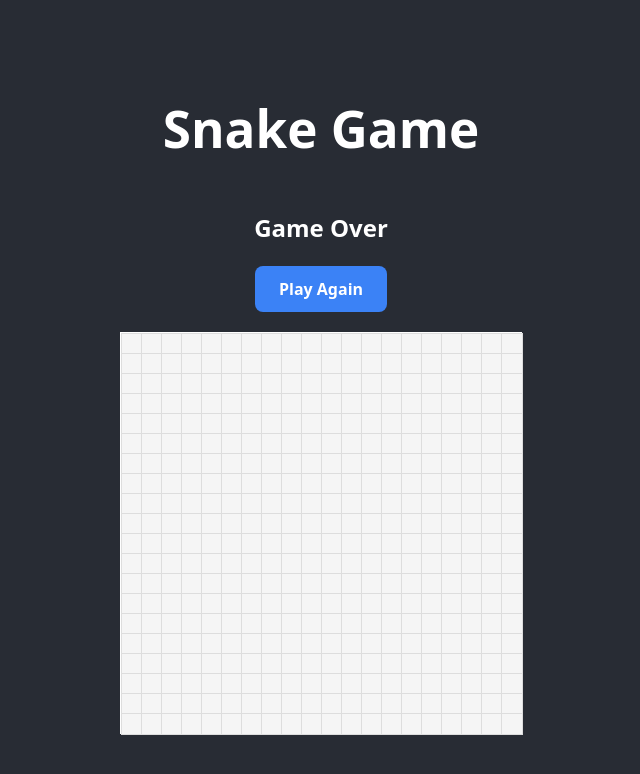
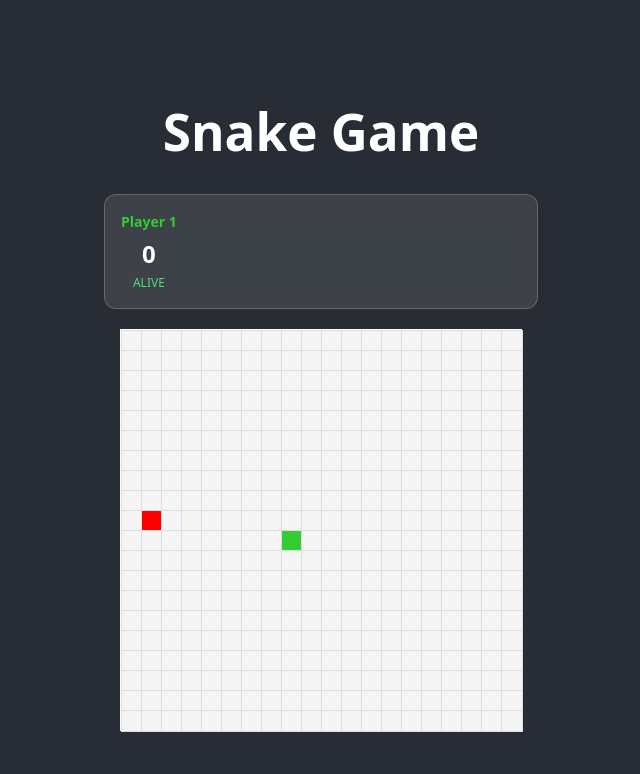
Before and after one commit to VideRabo/WebSnake, a React (Vite) app: page / in a window 1280 px wide. Both pictures are taken after a click on the button "Start Game". Shown: the top 774 px of the page, without its empty margins (319-959 px from the left). Built offline with nearby package versions, Linux system fonts and the light colour scheme.

Commit message:
Implement scoreboard and individual player loss system
Co-authored-by: VideRabo <25476662+VideRabo@users.noreply.github.com>

```diff
--- a/src/components/Game.tsx
+++ b/src/components/Game.tsx
@@ -1,5 +1,6 @@
 import React, { useState, useEffect, useCallback } from 'react';
 import Board from './Board';
+import Scoreboard from './Scoreboard';
 import { GameContainer, GameButton } from './Game.styles';
 
 const GRID_SIZE = 20;
@@ -9,6 +10,21 @@ const getRandomCoordinate = () => {
     x: Math.floor(Math.random() * GRID_SIZE),
     y: Math.floor(Math.random() * GRID_SIZE),
   };
+};
+
+const getSafeFood = (snake1: {x: number, y: number}[], snake2: {x: number, y: number}[]) => {
+  let food: {x: number, y: number};
+  let attempts = 0;
+  do {
+    food = getRandomCoordinate();
+    attempts++;
+  } while (
+    attempts < 100 && (
+      snake1.some(segment => segment.x === food.x && segment.y === food.y) ||
+      snake2.some(segment => segment.x === food.x && segment.y === food.y)
+    )
+  );
+  return food;
 };
 
 const Game: React.FC = () => {
@@ -21,25 +37,43 @@ const Game: React.FC = () => {
   const [snake2, setSnake2] = useState<{ x: number; y: number }[]>([]);
   const [direction2, setDirection2] = useState({ x: 0, y: 0 });
 
+  // New state for individual player tracking
+  const [player1Alive, setPlayer1Alive] = useState(true);
+  const [player2Alive, setPlayer2Alive] = useState(true);
+  const [player1Score, setPlayer1Score] = useState(0);
+  const [player2Score, setPlayer2Score] = useState(0);
+  const [gameStatus, setGameStatus] = useState<string>('');
+
   const startGame = () => {
-    setSnake([{ x: 10, y: 10 }]);
+    const initialSnake1 = [{ x: 8, y: 10 }];
+    const initialSnake2 = twoPlayer ? [{ x: 12, y: 10 }] : [];
+
+    setSnake(initialSnake1);
     if (twoPlayer) {
-      setSnake2([{ x: 10, y: 11 }]);
-      setDirection2({ x: 0, y: 1 });
+      setSnake2(initialSnake2);
+      setDirection2({ x: 0, y: 0 }); // Start with no movement
     } else {
       setSnake2([]);
       setDirection2({ x: 0, y: 0 });
     }
-    setFood(getRandomCoordinate());
-    setDirection({ x: 0, y: -1 });
+    setFood(getSafeFood(initialSnake1, initialSnake2));
+    setDirection({ x: 0, y: 0 }); // Start with no movement
     setGameOver(false);
     setIsGameActive(true);
+
+    // Reset player states and scores
+    setPlayer1Alive(true);
+    setPlayer2Alive(true);
+    setPlayer1Score(0);
+    setPlayer2Score(0);
+    setGameStatus('');
   };
 
   const handleKeyDown = useCallback(
     (e: KeyboardEvent) => {
       if (!isGameActive) return;
-      // Player 1 controls (arrow keys)
+      // Player 1 controls (arrow keys) - only if player 1 is alive
+      if (player1Alive) {
         switch (e.key) {
           case 'ArrowUp':
             if (direction.y === 0) setDirection({ x: 0, y: -1 });
@@ -54,8 +88,9 @@ const Game: React.FC = () => {
             if (direction.x === 0) setDirection({ x: 1, y: 0 });
             break;
         }
-      // Player 2 controls (WASD)
-      if (twoPlayer) {
+      }
+      // Player 2 controls (WASD) - only if player 2 is alive
+      if (twoPlayer && player2Alive) {
         const k = e.key.toLowerCase();
         switch (k) {
           case 'w':
@@ -73,7 +108,7 @@ const Game: React.FC = () => {
         }
       }
     },
-    [isGameActive, direction, twoPlayer, direction2]
+    [isGameActive, direction, twoPlayer, direction2, player1Alive, player2Alive]
   );
 
   const moveSnake = useCallback(() => {
@@ -82,89 +117,154 @@ const Game: React.FC = () => {
   const newSnake1 = [...snake];
   const newSnake2 = [...snake2];
   let eaten = false;
+  let player1Crashed = false;
+  let player2Crashed = false;
 
-  // Move player 1
+  // Move player 1 if alive and has direction
+  if (player1Alive && (direction.x !== 0 || direction.y !== 0)) {
     const head1 = { x: newSnake1[0].x + direction.x, y: newSnake1[0].y + direction.y };
+
+    // Check wall collision for player 1
     if (
       head1.x < 0 ||
       head1.x >= GRID_SIZE ||
       head1.y < 0 ||
       head1.y >= GRID_SIZE
     ) {
-    setGameOver(true);
-    setIsGameActive(false);
-    return;
+      player1Crashed = true;
     }
-  // Self-collision player 1
+
+    // Check self-collision for player 1
+    if (!player1Crashed) {
       for (const segment of newSnake1) {
         if (head1.x === segment.x && head1.y === segment.y) {
-      setGameOver(true);
-      setIsGameActive(false);
-      return;
-    }
-  }
-  // Collision with player 2
-  if (twoPlayer) {
-    for (const segment of newSnake2) {
-      if (head1.x === segment.x && head1.y === segment.y) {
-        setGameOver(true);
-        setIsGameActive(false);
-        return;
+          player1Crashed = true;
+          break;
         }
       }
     }
+
+    // Check collision with player 2 if player 2 is alive
+    if (!player1Crashed && twoPlayer && player2Alive) {
+      for (const segment of newSnake2) {
+        if (head1.x === segment.x && head1.y === segment.y) {
+          player1Crashed = true;
+          break;
+        }
+      }
+    }
+
+    if (!player1Crashed) {
       newSnake1.unshift(head1);
       if (head1.x === food.x && head1.y === food.y) {
         eaten = true;
+        setPlayer1Score(prev => prev + 1);
       } else {
         newSnake1.pop();
       }
+    }
+  }
 
-  // Move player 2
-  if (twoPlayer && newSnake2.length > 0) {
+  // Move player 2 if alive and has direction
+  if (twoPlayer && player2Alive && newSnake2.length > 0 && (direction2.x !== 0 || direction2.y !== 0)) {
     const head2 = { x: newSnake2[0].x + direction2.x, y: newSnake2[0].y + direction2.y };
+
+    // Check wall collision for player 2
     if (
       head2.x < 0 ||
       head2.x >= GRID_SIZE ||
       head2.y < 0 ||
       head2.y >= GRID_SIZE
     ) {
-      setGameOver(true);
-      setIsGameActive(false);
-      return;
+      player2Crashed = true;
     }
-    // Self-collision player 2
+
+    // Check self-collision for player 2
+    if (!player2Crashed) {
       for (const segment of newSnake2) {
         if (head2.x === segment.x && head2.y === segment.y) {
-        setGameOver(true);
-        setIsGameActive(false);
-        return;
+          player2Crashed = true;
+          break;
         }
       }
-    // Collision with player 1
+    }
+
+    // Check collision with player 1 if player 1 is alive
+    if (!player2Crashed && player1Alive) {
       for (const segment of newSnake1) {
         if (head2.x === segment.x && head2.y === segment.y) {
-        setGameOver(true);
-        setIsGameActive(false);
-        return;
+          player2Crashed = true;
+          break;
         }
       }
+    }
+
+    if (!player2Crashed) {
       newSnake2.unshift(head2);
       if (!eaten && head2.x === food.x && head2.y === food.y) {
         eaten = true;
+        setPlayer2Score(prev => prev + 1);
       } else {
         newSnake2.pop();
       }
     }
+  }
 
+  // Handle player eliminations
+  if (player1Crashed && player1Alive) {
+    setPlayer1Alive(false);
+    setGameStatus('Player 1 Eliminated!');
+    setTimeout(() => setGameStatus(''), 2000);
+  }
+
+  if (player2Crashed && player2Alive) {
+    setPlayer2Alive(false);
+    setGameStatus('Player 2 Eliminated!');
+    setTimeout(() => setGameStatus(''), 2000);
+  }
+
+  // Update snake positions
+  if (player1Alive && !player1Crashed) {
     setSnake(newSnake1);
-  if (twoPlayer) {
+  }
+  if (twoPlayer && player2Alive && !player2Crashed) {
     setSnake2(newSnake2);
   }
+
+  // Generate new food if eaten
   if (eaten) {
-    setFood(getRandomCoordinate());
+    setFood(getSafeFood(newSnake1, newSnake2));
   }
-}, [snake, snake2, direction, direction2, food, gameOver, isGameActive, twoPlayer]);
+
+  // Check if game should end (all players eliminated)
+  const remainingPlayers = (player1Alive && !player1Crashed ? 1 : 0) +
+                          (twoPlayer && player2Alive && !player2Crashed ? 1 : 0);
+
+  if (remainingPlayers === 0) {
+    setGameOver(true);
+    setIsGameActive(false);
+
+    if (twoPlayer) {
+      if (player1Score > player2Score) {
+        setGameStatus('Player 1 Wins!');
+      } else if (player2Score > player1Score) {
+        setGameStatus('Player 2 Wins!');
+      } else {
+        setGameStatus('Tie Game!');
+      }
+    } else {
+      setGameStatus(`Game Over! Final Score: ${player1Score}`);
+    }
+  } else if (twoPlayer && remainingPlayers === 1) {
+    // One player remaining in two-player mode
+    if (player1Alive && !player1Crashed && (!player2Alive || player2Crashed)) {
+      setGameStatus('Player 1 is the last survivor!');
+    } else if (player2Alive && !player2Crashed && (!player1Alive || player1Crashed)) {
+      setGameStatus('Player 2 is the last survivor!');
+    }
+    setTimeout(() => setGameStatus(''), 3000);
+  }
+}, [snake, snake2, direction, direction2, food, gameOver, isGameActive, twoPlayer, player1Alive, player2Alive, player1Score, player2Score]);
 
   useEffect(() => {
     window.addEventListener('keydown', handleKeyDown);
@@ -183,6 +283,8 @@ const Game: React.FC = () => {
     Array(GRID_SIZE).fill(0)
   );
   if (isGameActive) {
+    // Only render player 1 if alive
+    if (player1Alive) {
       snake.forEach((segment) => {
         if (
           segment.y >= 0 &&
@@ -193,7 +295,9 @@ const Game: React.FC = () => {
           grid[segment.y][segment.x] = 1;
         }
       });
-    if (twoPlayer) {
+    }
+    // Only render player 2 if alive
+    if (twoPlayer && player2Alive) {
       snake2.forEach((segment) => {
         if (
           segment.y >= 0 &&
@@ -226,6 +330,17 @@ const Game: React.FC = () => {
           <GameButton onClick={startGame}>Start Game</GameButton>
         </>
       )}
+      {(isGameActive || gameOver) && (
+        <Scoreboard
+          player1Score={player1Score}
+          player2Score={player2Score}
+          player1Alive={player1Alive}
+          player2Alive={player2Alive}
+          twoPlayer={twoPlayer}
+          gameActive={isGameActive}
+          gameStatus={gameStatus}
+        />
+      )}
       {gameOver && <h2>Game Over</h2>}
       {gameOver && <GameButton onClick={startGame}>Play Again</GameButton>}
       <Board grid={grid} />
--- /dev/null
+++ b/src/components/Scoreboard.styles.ts
@@ -0,0 +1,54 @@
+import styled from 'styled-components';
+
+export const ScoreboardContainer = styled.div`
+  display: flex;
+  justify-content: space-between;
+  align-items: center;
+  width: 100%;
+  max-width: 400px;
+  margin-bottom: 20px;
+  padding: 16px;
+  background-color: rgba(255, 255, 255, 0.1);
+  border-radius: 12px;
+  backdrop-filter: blur(10px);
+  border: 1px solid rgba(255, 255, 255, 0.2);
+`;
+
+export const PlayerScore = styled.div<{ $isAlive: boolean; $isWinner?: boolean }>`
+  display: flex;
+  flex-direction: column;
+  align-items: center;
+  opacity: ${({ $isAlive }) => ($isAlive ? 1 : 0.5)};
+  transform: ${({ $isWinner }) => ($isWinner ? 'scale(1.1)' : 'scale(1)')};
+  transition: all 0.3s ease;
+`;
+
+export const PlayerName = styled.h3<{ $playerColor: string; $isAlive: boolean }>`
+  margin: 0;
+  font-size: 14px;
+  font-weight: 600;
+  color: ${({ $playerColor, $isAlive }) => ($isAlive ? $playerColor : '#888')};
+  text-decoration: ${({ $isAlive }) => ($isAlive ? 'none' : 'line-through')};
+`;
+
+export const Score = styled.div`
+  font-size: 24px;
+  font-weight: bold;
+  color: white;
+  margin-top: 4px;
+`;
+
+export const PlayerStatus = styled.div<{ $isAlive: boolean }>`
+  font-size: 12px;
+  color: ${({ $isAlive }) => ($isAlive ? '#4ade80' : '#ef4444')};
+  margin-top: 2px;
+  font-weight: 500;
+`;
+
+export const GameStatus = styled.div`
+  text-align: center;
+  margin: 16px 0;
+  font-size: 18px;
+  font-weight: 600;
+  color: #fbbf24;
+`;
--- /dev/null
+++ b/src/components/Scoreboard.tsx
@@ -0,0 +1,76 @@
+import React from 'react';
+import {
+  ScoreboardContainer,
+  PlayerScore,
+  PlayerName,
+  Score,
+  PlayerStatus,
+  GameStatus,
+} from './Scoreboard.styles';
+
+interface ScoreboardProps {
+  player1Score: number;
+  player2Score: number;
+  player1Alive: boolean;
+  player2Alive: boolean;
+  twoPlayer: boolean;
+  gameActive: boolean;
+  gameStatus?: string;
+}
+
+const Scoreboard: React.FC<ScoreboardProps> = ({
+  player1Score,
+  player2Score,
+  player1Alive,
+  player2Alive,
+  twoPlayer,
+  gameActive,
+  gameStatus,
+}) => {
+  const getWinner = () => {
+    if (!gameActive && twoPlayer) {
+      if (player1Alive && !player2Alive) return 1;
+      if (!player1Alive && player2Alive) return 2;
+      if (!player1Alive && !player2Alive) {
+        if (player1Score > player2Score) return 1;
+        if (player2Score > player1Score) return 2;
+        return 0; // tie
+      }
+    }
+    return null;
+  };
+
+  const winner = getWinner();
+
+  return (
+    <>
+      <ScoreboardContainer>
+        <PlayerScore $isAlive={player1Alive} $isWinner={winner === 1}>
+          <PlayerName $playerColor="#32cd32" $isAlive={player1Alive}>
+            Player 1
+          </PlayerName>
+          <Score>{player1Score}</Score>
+          <PlayerStatus $isAlive={player1Alive}>
+            {player1Alive ? 'ALIVE' : 'ELIMINATED'}
+          </PlayerStatus>
+        </PlayerScore>
+
+        {twoPlayer && (
+          <PlayerScore $isAlive={player2Alive} $isWinner={winner === 2}>
+            <PlayerName $playerColor="#1e90ff" $isAlive={player2Alive}>
+              Player 2
+            </PlayerName>
+            <Score>{player2Score}</Score>
+            <PlayerStatus $isAlive={player2Alive}>
+              {player2Alive ? 'ALIVE' : 'ELIMINATED'}
+            </PlayerStatus>
+          </PlayerScore>
+        )}
+      </ScoreboardContainer>
+
+      {gameStatus && <GameStatus>{gameStatus}</GameStatus>}
+    </>
+  );
+};
+
+export default Scoreboard;
```
Lines whose indentation alone changed are shown as unchanged.
